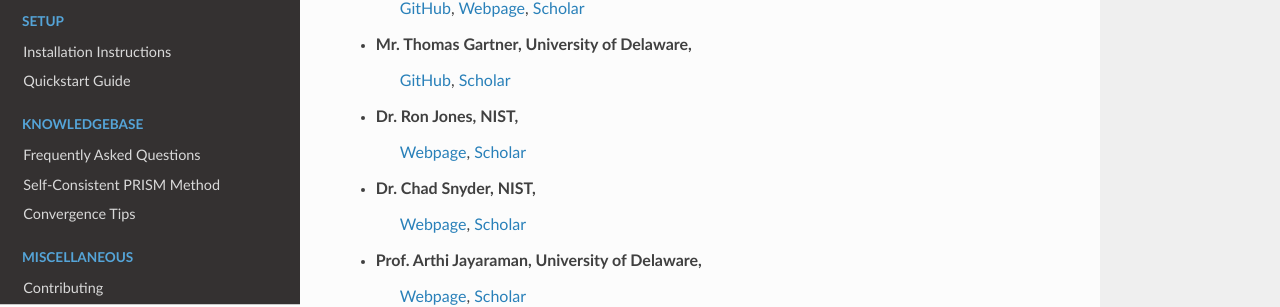
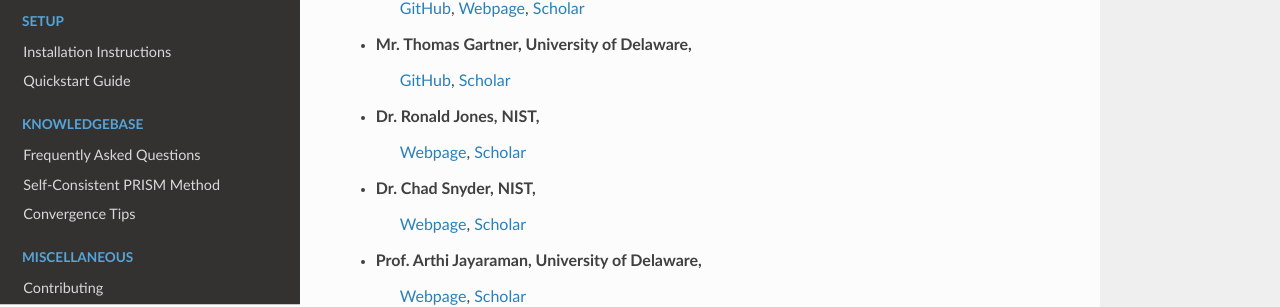
Before and after one commit to usnistgov/pyPRISM, a Sphinx documentation site: the page built from docs/contact.rst, in a window 1280 px wide. Shown: the part 199-506 px from the top of the page. Built offline with Sphinx 7.4.7 and the Read the Docs theme 2.0.0, drawn with Linux system fonts in a browser that asks for light colours; pages that are not in the unit, such as notebooks, are missing from menus.

Commit message:
Ron --> Ronald

```diff
--- a/docs/contact.rst
+++ b/docs/contact.rst
@@ -8,7 +8,7 @@
 - Mr. Thomas Gartner, University of Delaware,
     `GitHub <https://github.com/tgartner>`__,
     `Scholar <https://scholar.google.com/citations?user=lzao5SAAAAAJ&hl=en>`__
-- Dr. Ron Jones, NIST,
+- Dr. Ronald Jones, NIST,
     `Webpage <https://www.nist.gov/people/ronald-l-jones>`__,
     `Scholar <https://scholar.google.com/citations?user=TKAtIUIAAAAJ&hl=en>`__
 - Dr. Chad Snyder, NIST,
```
Also changed, not shown: README.md (+1 -1 lines).
